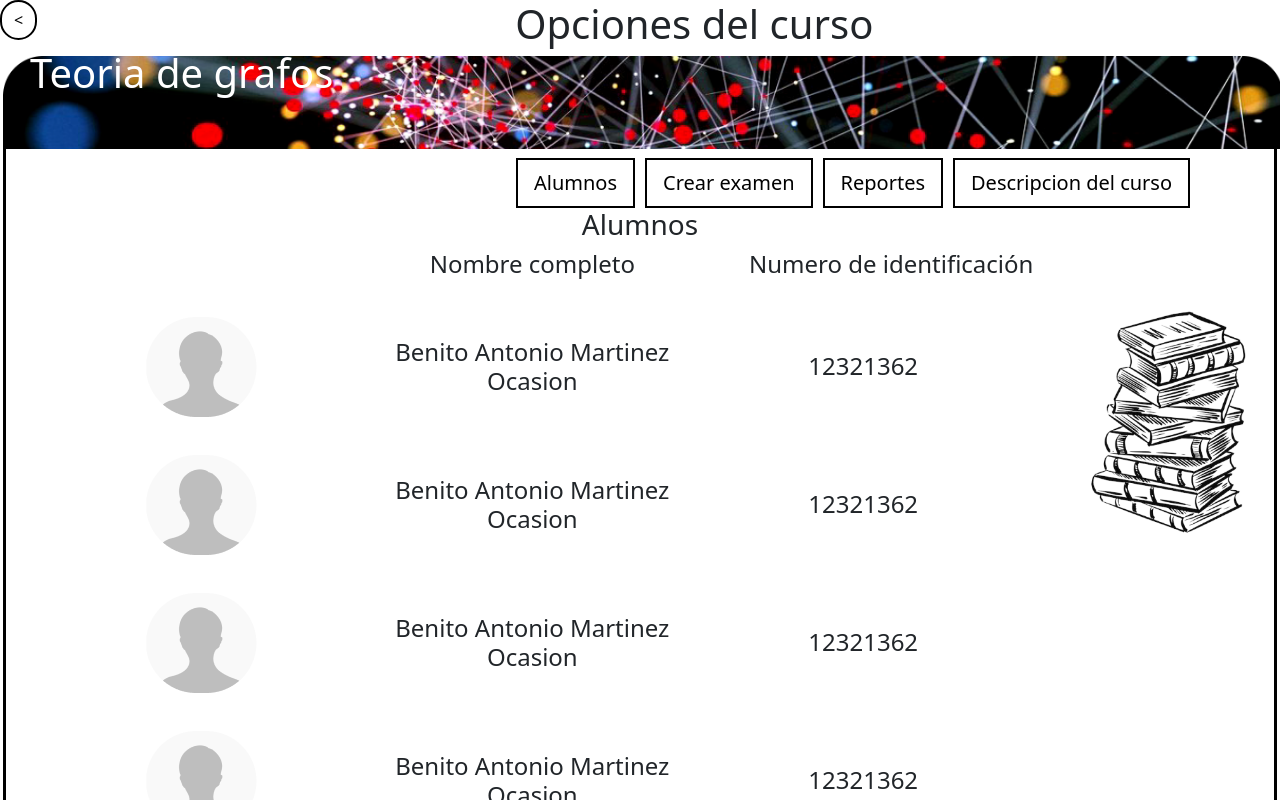
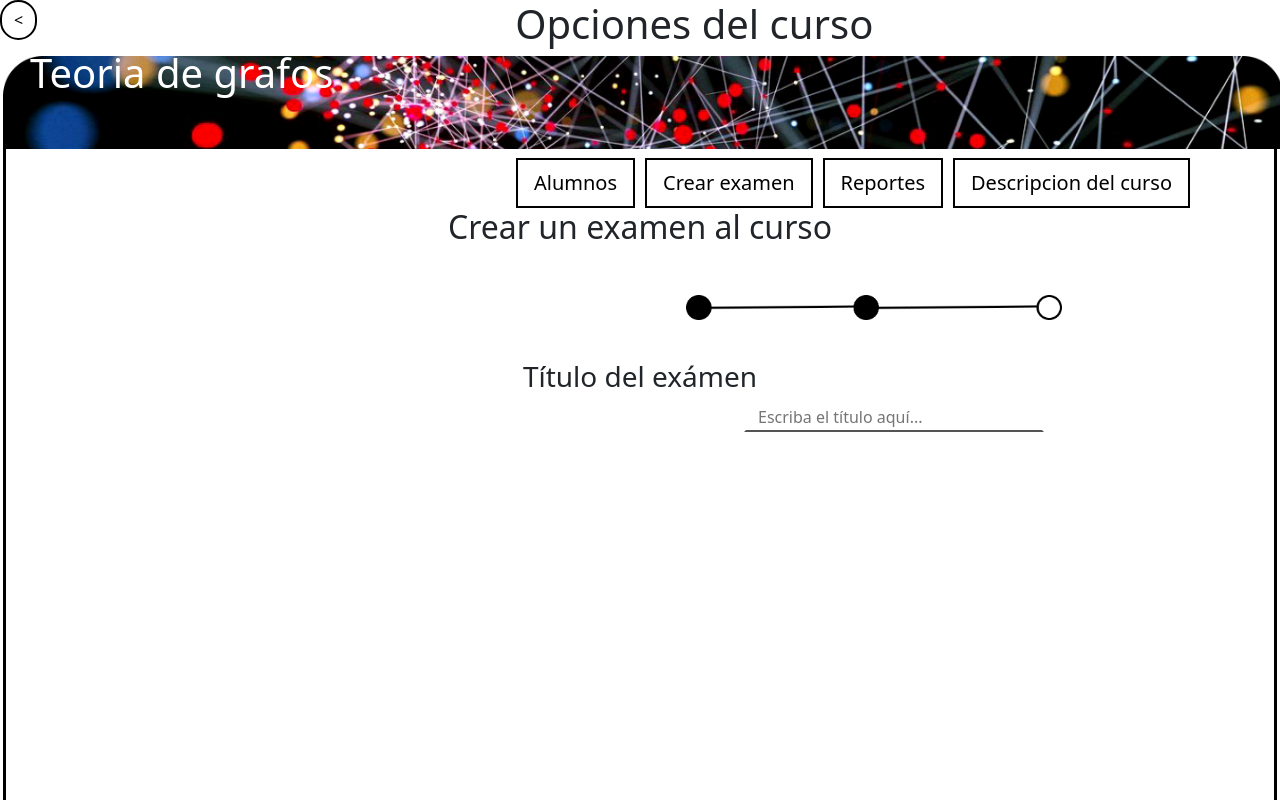
Before and after one commit to AariazP/FrontBaseDatos, an Angular app: page /vista-profesor in a window 1280 px wide. Shown: the top 800 px of the page. Built offline with nearby package versions, Linux system fonts and the light colour scheme.

Commit message:
Update(Vista profesor): se inicia con el crear examenes

```diff
--- a/src/app/app.module.ts
+++ b/src/app/app.module.ts
@@ -19,6 +19,7 @@ import { DescripcionCursoComponent } from './components/descripcion-curso/descri
 import {VerAlumnosComponent} from "./components/ver-alumnos/ver-alumnos.component";
 import {VistaProfesorComponent} from "./components/vista-profesor/vista-profesor.component";
 import { AlumnoItemComponent } from './components/alumno-item/alumno-item.component';
+import { CrearExamenComponent } from './components/crear-examen/crear-examen.component';
 
 @NgModule({
   declarations: [
@@ -38,7 +39,8 @@ import { AlumnoItemComponent } from './components/alumno-item/alumno-item.compon
     DescripcionCursoComponent,
     VerAlumnosComponent,
     VistaProfesorComponent,
-    AlumnoItemComponent
+    AlumnoItemComponent,
+    CrearExamenComponent
   ],
   imports: [
     BrowserModule,
--- /dev/null
+++ b/src/app/components/crear-examen/crear-examen.component.css
@@ -0,0 +1,33 @@
+.img{
+
+  height: 100%;
+  width: 400px;
+  margin-left: 680px;
+  margin-top: 40px;
+}
+
+
+.titulo-examen{
+
+
+  width: 300px;
+  margin: 0 0 0 750px;
+  border-color: transparent;
+  border-bottom-color: black;
+
+}
+
+.titulo-examen ::placeholder{
+
+
+  color: black;
+  font-size: 30px;
+
+}
+
+.titulo-lbl{
+
+  margin-top: 40px;
+
+
+}
--- /dev/null
+++ b/src/app/components/crear-examen/crear-examen.component.html
@@ -0,0 +1,30 @@
+<div>
+
+  <h2 class="text-center" > Crear un examen al curso </h2>
+
+
+  <div>
+
+    <div class="row">
+      <img src="./assets/crearcuenta/progress.png" class="img align-items-center justify-content-center">
+
+    </div>
+    <div class="row">
+
+      <h3 class="text-center titulo-lbl">Título del exámen</h3>
+      <input type="text" placeholder="Escriba el título aquí..." class="titulo-examen">
+      <div class="col-6">
+
+      </div>
+      <div class="col-6">
+
+      </div>
+
+
+    </div>
+
+
+  </div>
+
+
+</div>
--- a/src/app/components/vista-profesor/vista-profesor.component.html
+++ b/src/app/components/vista-profesor/vista-profesor.component.html
@@ -35,7 +35,7 @@
 
 
     <div>
-      <app-ver-alumnos></app-ver-alumnos>
+      <app-crear-examen></app-crear-examen>
     </div>
 
 
```
Also changed, not shown: src/app/components/crear-examen/crear-examen.component.ts (added, +10 -0 lines).
